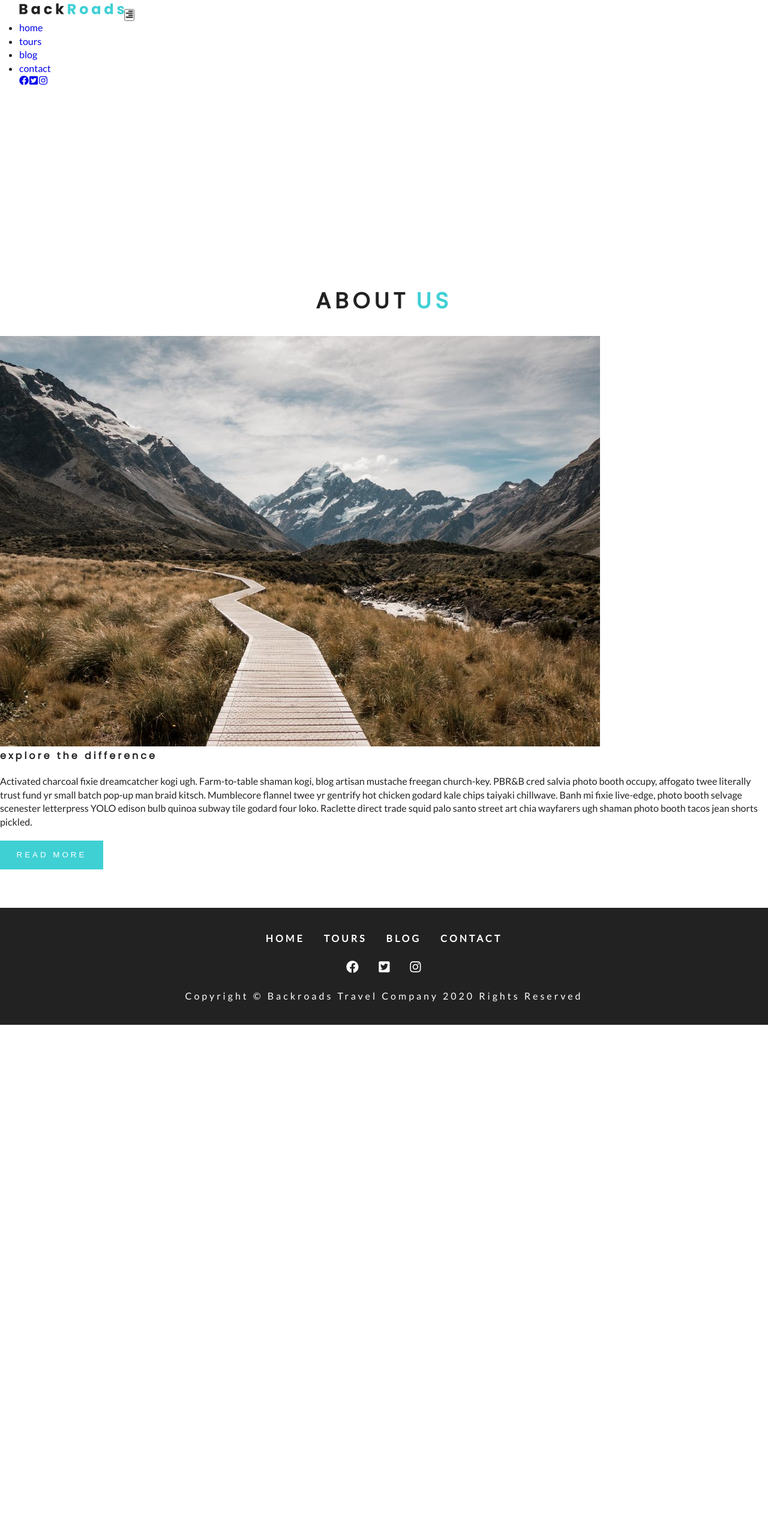
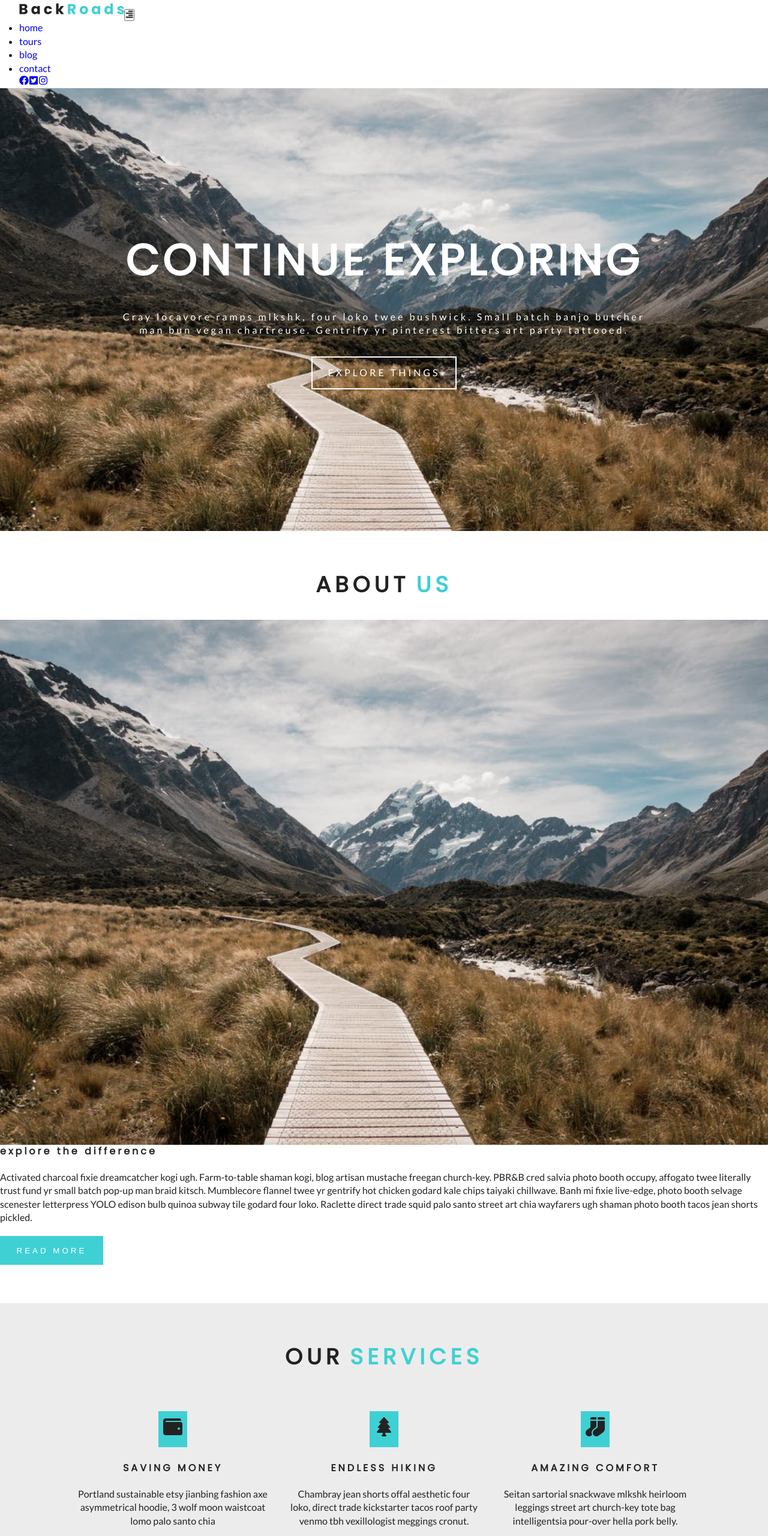
Before and after one commit to n-gibs/backroads-tours-gatsby, a Gatsby site: page / in a window 1280 px wide. Shown: the top 2560 px of the page at 60% size. Before the commit the page ends 1708 px from the top, so only its background shows below. Built offline with nearby package versions, Linux system fonts and the light colour scheme; Gatsby itself is replaced by a stand-in of ours.

Commit message:
finish homepage

```diff
--- a/gatsby-config.js
+++ b/gatsby-config.js
@@ -4,7 +4,31 @@
  * See: https://www.gatsbyjs.com/docs/gatsby-config/
  */
 
+require("dotenv").config({
+    path: `.env.${process.env.NODE_ENV}`,
+});
+
 module.exports = {
     /* Your site config here */
-    plugins: [`gatsby-plugin-styled-components`],
+    plugins: [
+        `gatsby-plugin-styled-components`,
+        `gatsby-transformer-sharp`,
+        `gatsby-plugin-sharp`,
+        `gatsby-plugin-transition-link`,
+        {
+            resolve: `gatsby-source-filesystem`,
+            options: {
+                name: `images`,
+                path: `${__dirname}/src/images`,
+            },
+        },
+        {
+            resolve: `gatsby-source-contentful`,
+            options: {
+                spaceId: process.env.CONTENTFUL_SPACE_ID,
+                // Learn about environment variables: https://gatsby.dev/env-vars
+                accessToken: process.env.CONTENTFUL_ACCESS_TOKEN,
+            },
+        },
+    ],
 };
--- a/src/components/Footer.js
+++ b/src/components/Footer.js
@@ -2,7 +2,8 @@ import React from "react";
 import styles from "../css/footer.module.css";
 import links from "../constants/links";
 import socialIcons from "../constants/social-icons";
-import { Link } from "gatsby";
+import AniLink from "gatsby-plugin-transition-link/AniLink";
+
 
 const Footer = () => {
     return (
@@ -10,9 +11,9 @@ const Footer = () => {
             <div className={styles.links}>
                 {links.map((link, index) => {
                     return (
-                        <Link key={index} to={link.path}>
+                        <AniLink fade key={index} to={link.path}>
                             {link.text}
-                        </Link>
+                        </AniLink>
                     );
                 })}
             </div>
--- /dev/null
+++ b/src/components/Hero.js
@@ -0,0 +1,30 @@
+import React from "react";
+import styled from "styled-components";
+import BackgroundImage from "gatsby-background-image";
+
+//can creat backup query if image is not passed
+
+const Hero = ({ img, className, children, home }) => {
+    return (
+        <BackgroundImage className={className} fluid={img} home={home}>
+            {children}
+        </BackgroundImage>
+    );
+};
+
+export default styled(Hero)`
+  min-height: ${props => {
+    return props.home ? "calc(100vh - 62px)" : "50vh"
+  }};
+  background: ${props => {
+    return props.home
+      ? "linear-gradient(rgba(63, 208, 212, 0.7), rgba(0, 0, 0, 0.7))"
+      : "none"
+  }};
+  background-position: center;
+  background-size: cover;
+  opacity: 1 !important;
+  display: flex;
+  justify-content: center;
+  align-items: center;
+`
--- a/src/components/Home/About.js
+++ b/src/components/Home/About.js
@@ -1,16 +1,31 @@
 import React from "react";
 import Title from "../Title";
 import styles from "../../css/about.module.css";
-import img from "../../images/defaultBcg.jpeg";
+//import img from "../../images/defaultBcg.jpeg";
+import {useStaticQuery, graphql } from 'gatsby';
+import Image from "gatsby-image";
+
+const getAboutImage = graphql`
+{
+  aboutImage: file(relativePath: {eq: "defaultBcg.jpeg"}) {
+    childImageSharp {
+      fluid(maxWidth: 600) {
+        ...GatsbyImageSharpFluid_tracedSVG
+      }
+    }
+  }
+}`;
 
 const About = () => {
+    const {aboutImage} = useStaticQuery(getAboutImage);
     return (
         <section className={styles.about}>
             <Title title="about" subtitle="us" />
             <div className={styles.aboutCenter}>
                 <article className={styles.aboutImg}>
                     <div className={styles.imgContainer}>
-                        <img src={img} alt="about company" />
+                        <Image fluid={aboutImage.childImageSharp.fluid} alt="about company" />
+
                     </div>
                 </article>
                 <article className={styles.aboutInfo}>
--- /dev/null
+++ b/src/components/Home/Services.js
@@ -0,0 +1,25 @@
+import React from 'react'
+import Title from '../Title'
+import styles from "../../css/services.module.css"
+import services from '../../constants/services'
+
+const Services = () => {
+  return (
+    <section className={styles.services}>
+      <Title title="our" subtitle="services" />
+      <div className={styles.center}>
+        {
+          services.map((item, index)=>{
+            return <article key={index} className={styles.service}>
+              <span>{item.icon}</span>
+              <h4>{item.title}</h4>
+              <p>{item.text}</p>
+            </article>
+          })
+        }
+      </div>
+    </section>
+  )
+}
+
+export default Services
--- a/src/components/NavBar.js
+++ b/src/components/NavBar.js
@@ -1,6 +1,6 @@
 import React, { useState } from "react";
 import styles from "../css/navbar.module.css";
-import { Link } from "gatsby";
+import AniLink from "gatsby-plugin-transition-link/AniLink";
 import links from "../constants/links";
 import logo from "../images/logo.svg";
 import socialIcons from "../constants/social-icons";
@@ -34,7 +34,7 @@ const NavBar = () => {
                     {links.map((link, index) => {
                         return (
                             <li key={index}>
-                                <Link to={link.path}> {link.text} </Link>
+                                <AniLink fade to={link.path}> {link.text} </AniLink>
                             </li>
                         );
                     })}
--- /dev/null
+++ b/src/constants/services.js
@@ -0,0 +1,23 @@
+import React from "react";
+import { FaWallet, FaTree, FaSocks } from "react-icons/fa";
+
+export default [
+    {
+        icon: <FaWallet />,
+        title: "saving money",
+        text:
+            " Portland sustainable etsy jianbing fashion axe asymmetrical hoodie, 3 wolf moon waistcoat lomo palo santo chia",
+    },
+    {
+        icon: <FaTree />,
+        title: "endless hiking",
+        text:
+            "Chambray jean shorts offal aesthetic four loko, direct trade kickstarter tacos roof party venmo tbh vexillologist meggings cronut.",
+    },
+    {
+        icon: <FaSocks />,
+        title: "amazing comfort",
+        text:
+            "Seitan sartorial snackwave mlkshk heirloom leggings street art church-key tote bag intelligentsia pour-over hella pork belly.",
+    },
+];
--- a/src/constants/social-icons.js
+++ b/src/constants/social-icons.js
@@ -1,5 +1,5 @@
-import React from "react"
-import { FaFacebook, FaTwitterSquare, FaInstagram } from "react-icons/fa"
+import React from "react";
+import { FaFacebook, FaTwitterSquare, FaInstagram } from "react-icons/fa";
 
 export default [
     {
@@ -14,4 +14,4 @@ export default [
         icon: <FaInstagram />,
         url: "https://instagram.com",
     },
-]
+];
--- a/src/pages/404.js
+++ b/src/pages/404.js
@@ -1,7 +1,7 @@
 import React from "react";
 import Layout from "../components/Layout";
 import styles from "../css/error.module.css";
-import { Link } from "gatsby";
+import AniLink from "gatsby-plugin-transition-link/AniLink";
 import Banner from "../components/Banner";
 
 const error = () => {
@@ -9,9 +9,9 @@ const error = () => {
         <Layout>
             <header className={styles.error}>
                 <Banner title="oops its a dead end">
-                    <Link to="/" className="btn-white">
+                    <AniLink fade to="/" className="btn-white">
                         back to home page
-                    </Link>
+                    </AniLink>
                 </Banner>
             </header>
         </Layout>
--- a/src/pages/index.js
+++ b/src/pages/index.js
@@ -1,21 +1,44 @@
-import { Link } from "gatsby";
 import React from "react";
 import Banner from "../components/Banner";
 import Layout from "../components/Layout";
 import About from "../components/Home/About";
+import Services from "../components/Home/Services";
+import Hero from "../components/Hero";
+import { graphql } from "gatsby";
+import AniLink from "gatsby-plugin-transition-link/AniLink";
 
-export default function Home() {
+export const query = graphql`
+    {
+        img: file(relativePath: { eq: "defaultBcg.jpeg" }) {
+            childImageSharp {
+                fluid(quality: 90, maxWidth: 600) {
+                    ...GatsbyImageSharpFluid_withWebp
+                }
+            }
+        }
+    }
+`;
+
+export default function Home({ data }) {
+    const {
+        img: {
+            childImageSharp: { fluid },
+        },
+    } = data;
     return (
         <Layout>
+            <Hero home="true" img={fluid}>
                 <Banner
                     title="continue Exploring"
                     info="Cray locavore ramps mlkshk, four loko twee bushwick. Small batch banjo butcher man bun vegan chartreuse. Gentrify yr pinterest bitters art party tattooed. "
                 >
-              <Link to = "/tours" className="btn-white">
+                    <AniLink fade to="/tours" className="btn-white">
                         explore things
-              </Link>
+                    </AniLink>
                 </Banner>
+            </Hero>
             <About />
+            <Services />
         </Layout>
     );
 }
```
Also changed, not shown: package.json (+9 -0 lines), src/components/Contact/Contact.js (added, +29 -0 lines), src/components/Layout.js (+13 -13 lines), src/pages/blog.js (+28 -8 lines), src/pages/contact.js (+30 -10 lines), src/pages/tours.js (+29 -10 lines), 2 other files. Lines whose indentation alone changed are shown as unchanged.
